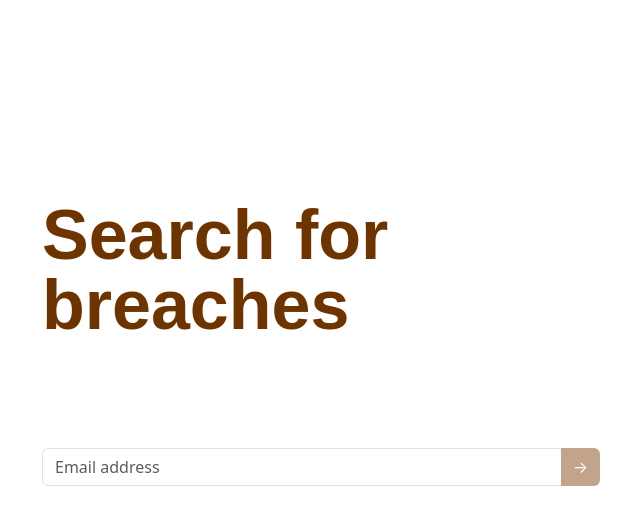
After one commit to WSU-4110/PasswordLeakNotifier, a Flask app: template templates/index.html in a window 1280 px wide. The commit adds this page. Shown: the top 525 px of the page, without its empty margins (40-680 px from the left). Run offline with Flask 3, Linux system fonts and the light colour scheme; the template is opened without the code that fills it, so the values that code supplies are empty.

Commit message:
Setup Flask and changed project layout

```diff
--- /dev/null
+++ b/app.py
@@ -0,0 +1,9 @@
+from flask import Flask, render_template
+app = Flask(__name__)
+
+@app.route('/')
+def index():
+    return render_template("index.html")
+
+if __name__ == '__main__':
+    app.run(debug=True)
--- a/styles.css
+++ b/static/styles.css
@@ -10,9 +10,18 @@
 
 .form-label{
     color: #6e3400;
-    font-size: 56px;
+    font-size: 70px;
+    line-height: 1.0;
+}
+
+.input-group {
+    margin-top: 100px;
 }
 
 #emailForm {
     margin-top: 200px;
 }
+
+#results {
+    margin-top: 200px;
+}
--- /dev/null
+++ b/templates/index.html
@@ -0,0 +1,36 @@
+<!DOCTYPE html>
+<html lang="en">
+
+<head>
+    <meta charset="UTF-8">
+    <meta name="viewport" content="width=device-width, initial-scale=1.0">
+    <title>Password Leak Notifier</title>
+    <link href="https://cdn.jsdelivr.net/npm/bootstrap@5.3.0/dist/css/bootstrap.min.css" rel="stylesheet">
+    <link rel="stylesheet" href="{{ url_for('static', filename='styles.css') }}">
+</head>
+
+<body class="bg-white">
+    <div class="container justify-content-center mt-5">
+        <form id="emailForm">
+
+            <label for="emailInput" class="form-label fw-bold" style="font-family: Arial, Helvetica, sans-serif;">
+                Search for<br>breaches
+            </label>
+            <div class="input-group mb-3 w-50">
+                <input type="email" class="form-control" placeholder="Email address" id="emailInput">
+                <!-- input type="email" automatically checks email validity -->
+                <button class="btn submit-btn" type="submit">→</button>
+            </div>
+
+        </form>
+    </div>
+
+    <!-- This div will remain hidden until needed. Script.js will remove the d-none class when a valid email is submitted. -->
+    <div id="results" class="d-none">
+        # breach(es) found for abc123@gmail.com.
+    </div>
+
+    <script src="{{ url_for('static', filename='script.js') }}"></script>
+
+</body>
+</html>
```
Also changed, not shown: index.html (deleted, +0 -36 lines), static/script.js (renamed from script.js).
